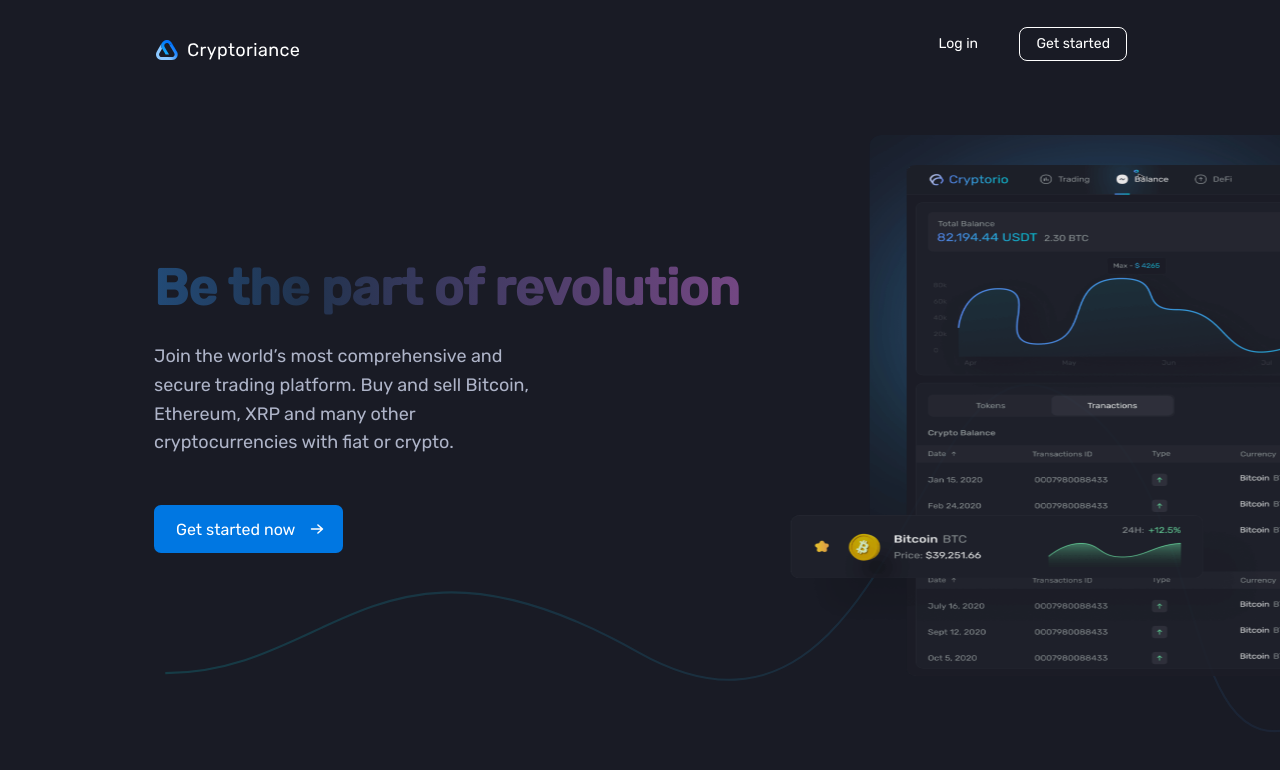
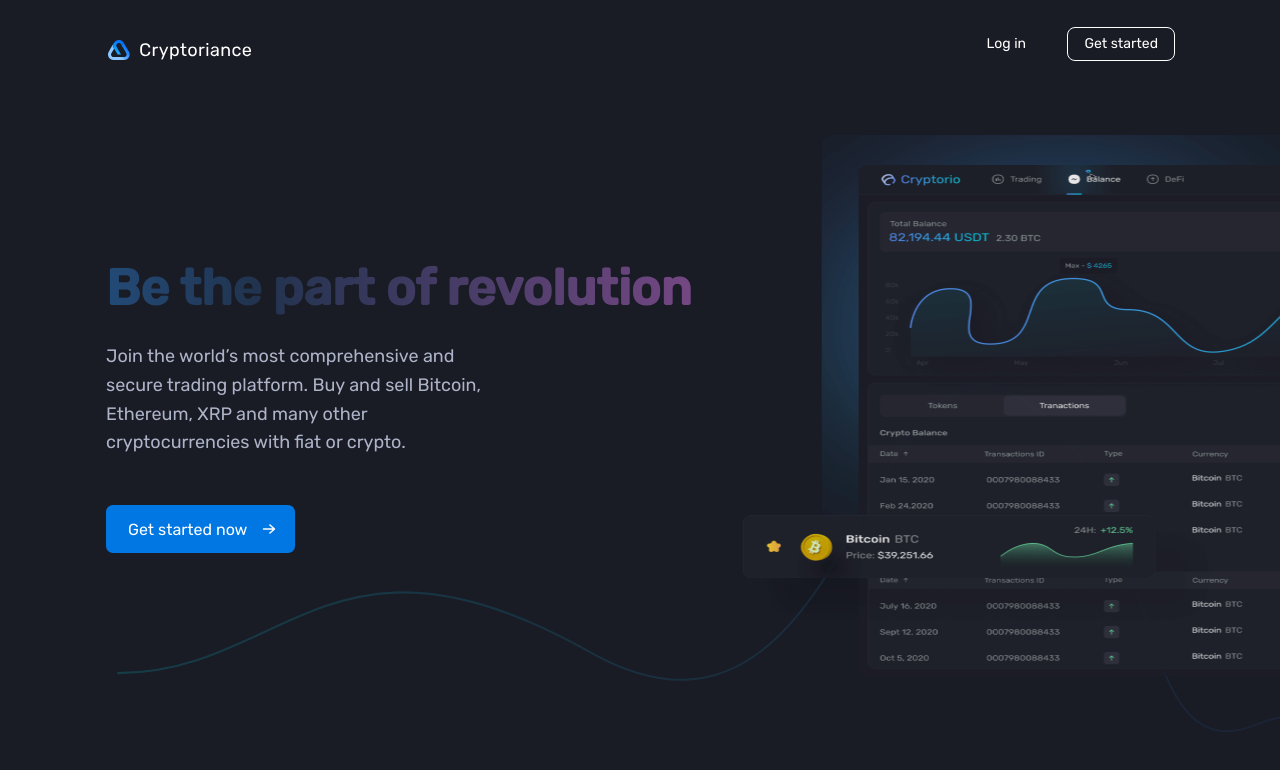
Before and after one commit to OlenaIvchenko/Criptoriance, a website: page index.html in a window 1280 px wide. Drawn offline with Linux system fonts and the light colour scheme.

Commit message:
fix bictoin

```diff
--- a/scss/_common.scss
+++ b/scss/_common.scss
@@ -32,10 +32,11 @@ html {
     max-width: 1100px;
     padding-left: 16px;
     padding-right: 16px;
-    @include media('tablet') {
-        padding-left: 64px;
-        padding-right: 64px;
-    }
+    // @include media('tablet') {
+    //     padding-left: 64px;
+    //     padding-right: 64px;
+    // }
+
         margin: {
         left: auto;
         right: auto;
--- a/scss/components/_hero-section.scss
+++ b/scss/components/_hero-section.scss
@@ -1,6 +1,7 @@
 .hero-section {
     padding-top: 75px;
     height: 100%;
+    width: 100vw;
     @include media('tablet-wide') {
       display: flex;
       flex-direction: row;
@@ -58,27 +59,27 @@
       width: 40px;
       height: 40px;
       position: absolute;
-      top: 414px;
-      left: 253px;
+      top: 380px;
+      left: 340px;
       animation: fadeIn;
       opacity: 0;
       animation-duration: 4s;
       animation-delay: 5.5s;
       animation-fill-mode: both;
       @include media('phone-wide') {
-        top: 397px;
-        left: 322px;
+        top: 375px;
+        left: 375px;
       }
       @include media('tablet-small'){
-        top: 480px;
-        left: 500px;
+        top: 440px;
+        left: 545px;
       }
       @include media('tablet') {
         top: 527px;
-        left: 591px;
+        left: 630px;
       }
       @include media('tablet-wide') {
-        top: 590px;
+        top: 540px;
         left: 633px;
         width: 100px;
         height: 100px;
@@ -88,26 +89,30 @@
       width: 40px;
       height: 40px;
       position: absolute;
-      top: 242px;
+      top: 360px;
       left: 0;
       animation: fadeIn;
       opacity: 0;
       animation-duration: 4s;
       animation-delay: 5s;
       animation-fill-mode: both;
+      transition: transform 3s infinite linear;
+      transform: rotate3d(1, 1, 0, 360deg);
       @include media('phone-wide') {
-        top: 324px;
+        top: 360px;
         left: 56px;
       }
       @include media('tablet-small') {
-        top: 433px;
+        top: 420px;
+        left: 120px
       }
       @include media('tablet') {
-        top: 485px;
+        top: 470px;
+        left: 100px;
       }
       @include media('tablet-wide') {
-        top: 461px;
-        left: -322px;
+        top: 420px;
+        left: -272px;
         width: 100px;
         height: 100px;
       }
@@ -142,8 +147,8 @@
       @include media('tablet') {
         width: 955px;
         height: 405px;
-        top: 195px;
-        left: -3px;
+        top: 275px;
+        left: 10px;
       }
       @include media('tablet-wide') {
         width: 1823.5px;
@@ -155,6 +160,7 @@
   }
 
   @keyframes fadeIn {
+
     0% {
       opacity: 0;
     }
@@ -169,6 +175,7 @@
   }
 
   @keyframes fadeIn-grafic {
+
     0% {
       opacity: 0;
       transform: translateX(100vw);
```
Also changed, not shown: style.css, 1 other file.
